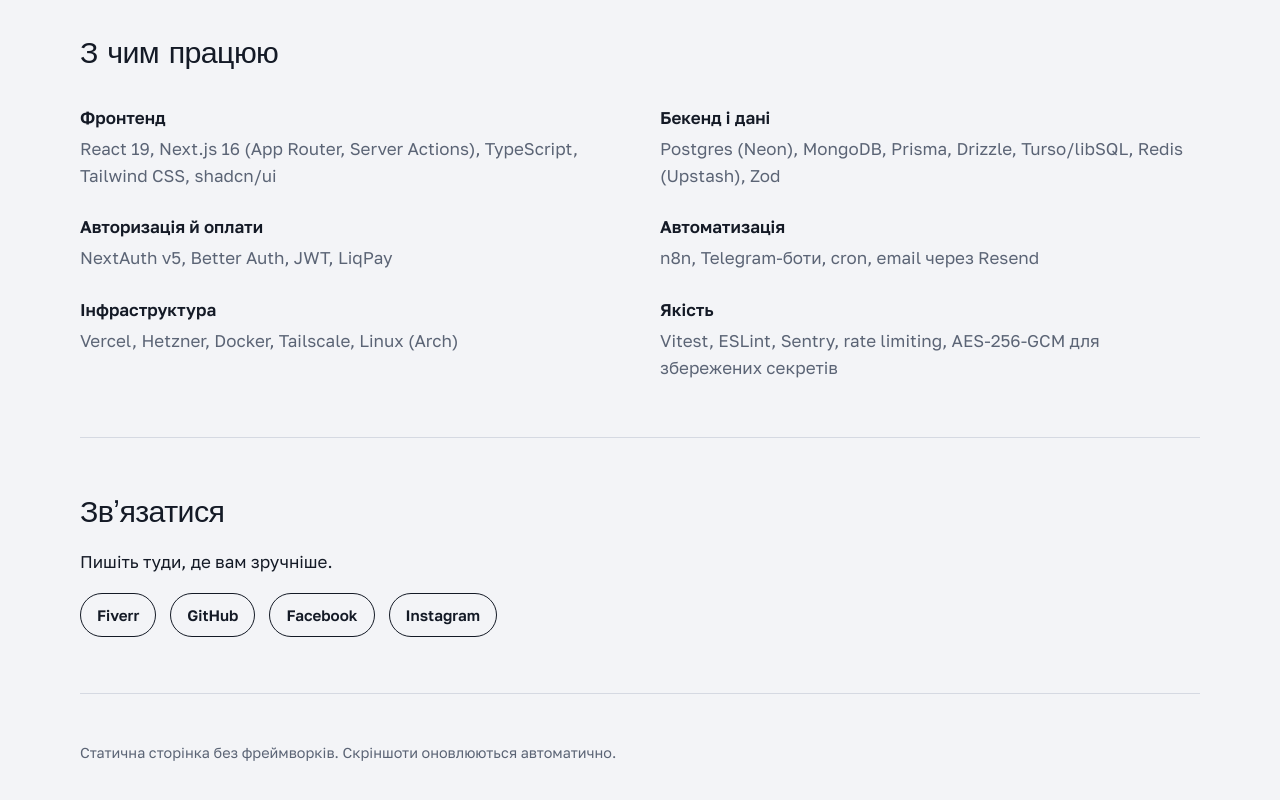
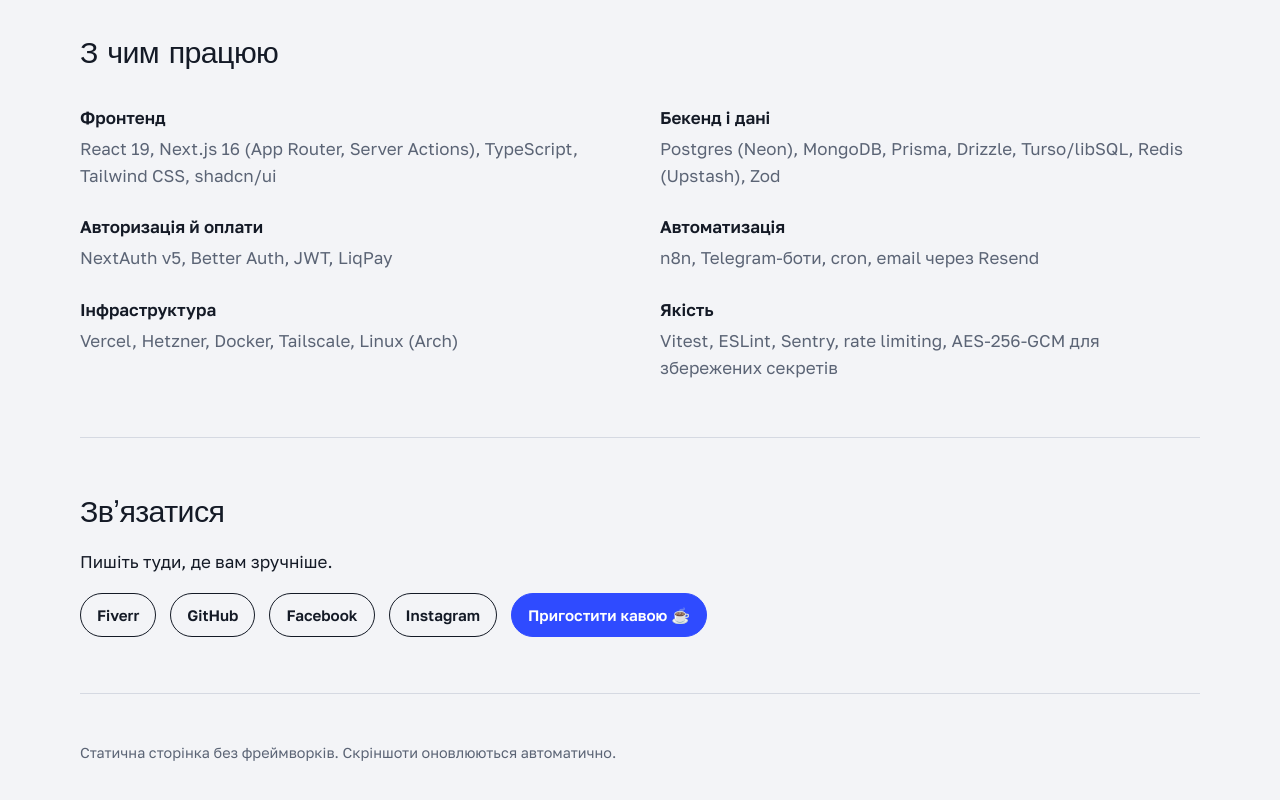
Before and after one commit to rollandss/rollandss.github.io, a website: page uk/index.html in a window 1280 px wide. Shown: the part 4645-5445 px from the top of the page. Drawn offline with Linux system fonts and the light colour scheme; a web font is replaced by a local one.

Commit message:
Додати посилання на Buy Me a Coffee
Co-Authored-By: Claude Opus 5.5 <noreply@anthropic.com>
Claude-Session: https://claude.ai/code/session_017rVFvSzsiYyi855tfUVkqm

```diff
--- a/uk/index.html
+++ b/uk/index.html
@@ -120,7 +120,7 @@
   <section class="wrap contact">
     <h2>Звʼязатися</h2>
     <p>Пишіть туди, де вам зручніше.</p>
-    <div class="links"><a class="btn" href="https://www.fiverr.com/artemmakarenkog" rel="me noopener" target="_blank">Fiverr</a><a class="btn" href="https://github.com/rollandss" rel="me noopener" target="_blank">GitHub</a><a class="btn" href="https://www.facebook.com/makar.artemenko" rel="me noopener" target="_blank">Facebook</a><a class="btn" href="https://www.instagram.com/rollandss05/" rel="me noopener" target="_blank">Instagram</a></div>
+    <div class="links"><a class="btn" href="https://www.fiverr.com/artemmakarenkog" rel="me noopener" target="_blank">Fiverr</a><a class="btn" href="https://github.com/rollandss" rel="me noopener" target="_blank">GitHub</a><a class="btn" href="https://www.facebook.com/makar.artemenko" rel="me noopener" target="_blank">Facebook</a><a class="btn" href="https://www.instagram.com/rollandss05/" rel="me noopener" target="_blank">Instagram</a><a class="btn btn-primary" href="https://buymeacoffee.com/artemmakars" rel="me noopener" target="_blank">Пригостити кавою ☕</a></div>
   </section>
 </main>
 <footer class="wrap foot"><p>Статична сторінка без фреймворків. Скріншоти оновлюються автоматично.</p></footer>
```
Also changed, not shown: index.html (+1 -1 lines), assets/bmc-cover.png (added).
